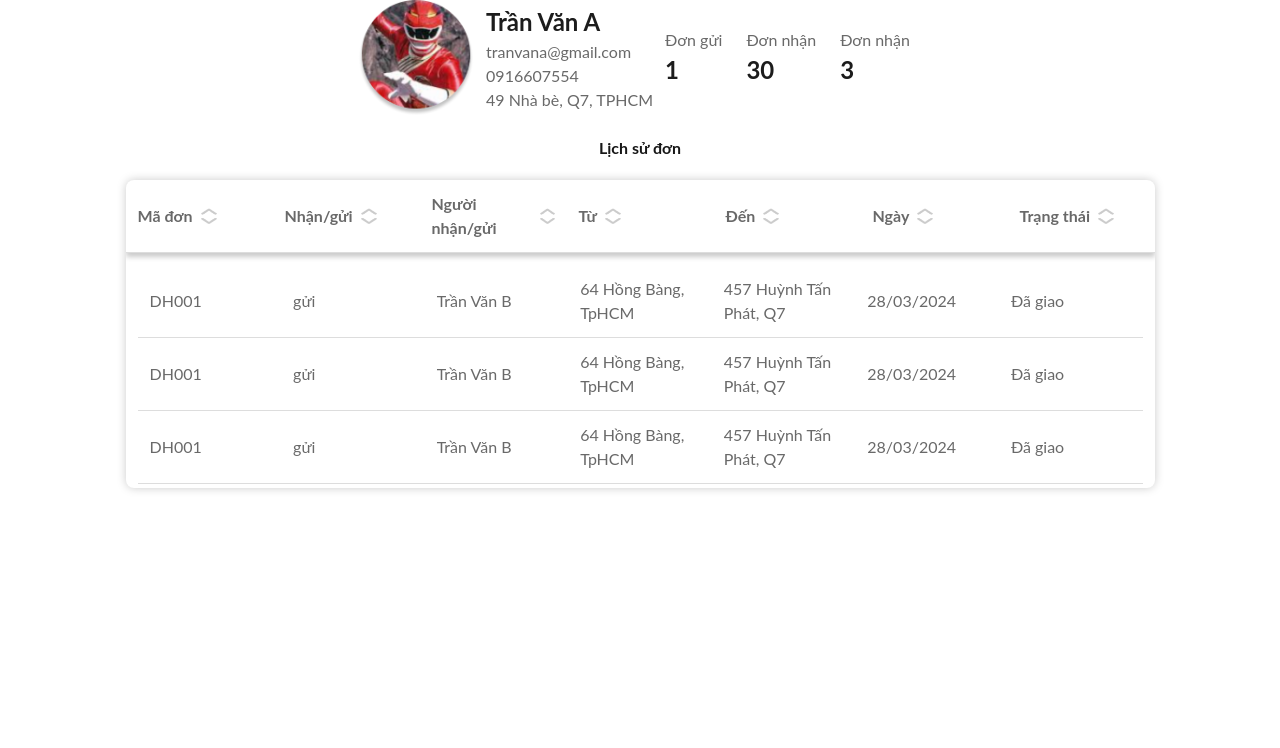
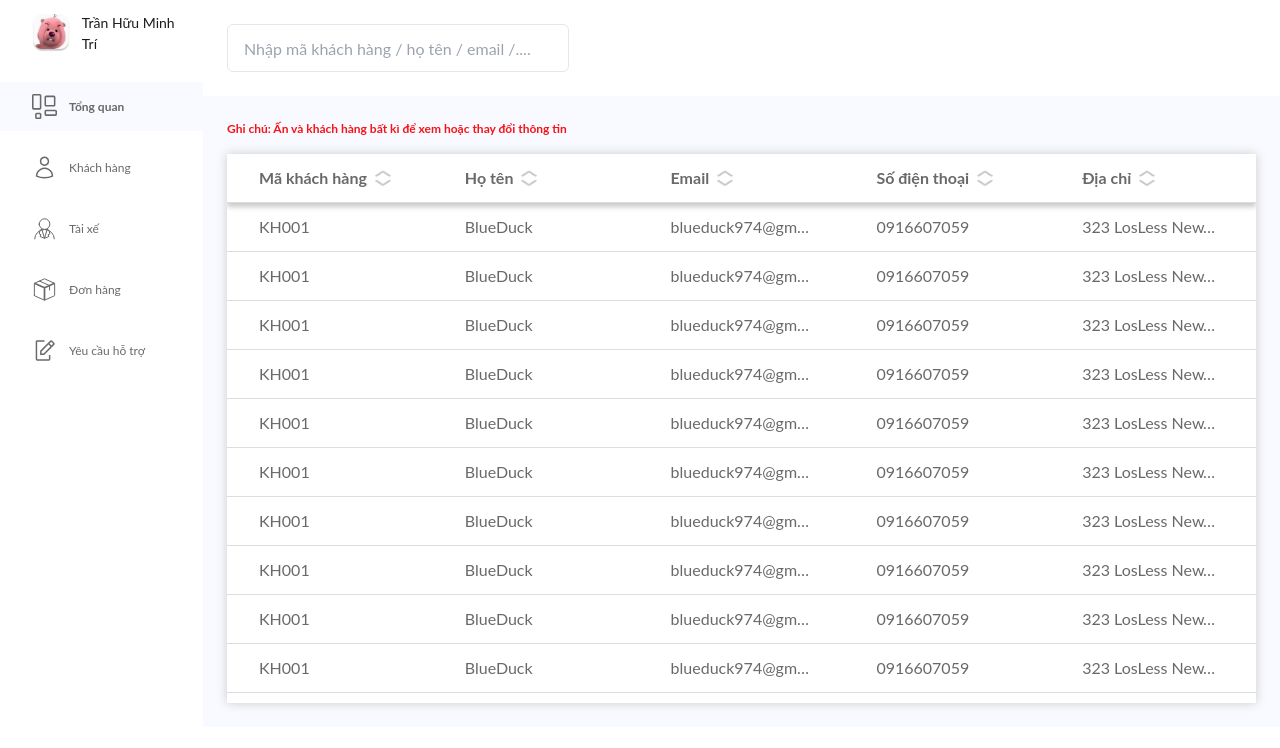
Before and after one commit to wirisungs/tpexpress-admin, a Next.js app: page /customers in a window 1280 px wide. Shown: the top 748 px of the page. Built offline with nearby package versions, Linux system fonts and the light colour scheme.

Commit message:
Up giao dien v1

```diff
--- a/src/Style/DTri/styles_popupc.css
+++ b/src/Style/DTri/styles_popupc.css
@@ -1,10 +1,22 @@
-  .all{
+body {
+  display: flex;
+  justify-content: center;
+  align-items: center;
+  height: 100vh;
+  margin: 0;
+}
+
+.all {
   display: flex;
   flex-direction: column;
-    width: 100%;
-    /* justify-content: center;  */
+  width: 774px;
+  height: 514px;
   align-items: center;
+  justify-content: center;
+  padding: 12px;
+  background-color: #f9f9f9; /* Bạn có thể thay đổi màu nền nếu muốn */
 }
+
 .table-container {
   background-color: white;
   border-radius: 8px;
@@ -22,7 +34,6 @@
   position: sticky;
   top: 0;
   z-index: 1;
-
   box-shadow: 0 4px 5px #CBCBCB; /* Thêm shadow phía dưới */
 }
 
@@ -46,7 +57,6 @@
   color: #696969;
 }
 
-
 td {
   color: #696969;
   font-weight: 400;
@@ -67,7 +77,6 @@
   display: table;
   width: 100%;
   table-layout: fixed;
-
 }
 
 tbody tr:hover {
@@ -82,43 +91,49 @@
   padding: 20px 0;
 }
 
-.top{
+.top {
   display: flex;
   flex-direction: row;
   width: 100%;
   align-items: center;
-  justify-content: center;
+  justify-content:space-between;
+
 }
-.top-left{
+
+.top-left {
   display: flex;
   flex-direction: row;
-  align-items: center;
 }
 
-.top-left1{
+.top-left1 {
   width: 116px;
   height: 116px;
   margin-right: 12px;
 }
 
-
-.name{
+.name {
   font-size: 24px;
   font-weight: 700;
   color: #1C1C1C;
 }
 
-.detail{
+.detail {
   font-size: 16px;
   font-weight: 400;
   color: #696969;
 }
 
-.top-right{
+.top-right {
   display: flex;
   flex-direction: row;
+  justify-content: center; /* Căn giữa các phần tử theo trục ngang */
+  align-items: center; /* Căn giữa theo trục dọc */
 }
 
-.top-right1{
+.top-right1 {
+  display: flex;
+  flex-direction: column; /* Các phần tử bên trong theo cột */
+  align-items: center; /* Căn giữa nội dung theo trục dọc */
+  justify-content: center; /* Căn giữa theo trục ngang */
   margin: 12px;
 }
--- a/src/app/cskh/page.tsx
+++ b/src/app/cskh/page.tsx
@@ -1,12 +1,10 @@
 import React from 'react';
 import '@/Style/DTri/styles_customers.css';
-import downup from '@/Pictures/images/downup.png';
-import ava1 from '@/Pictures/Images/ava1.png'
+import downup from '@/Pictures/Images_DT/downup.png';
+import ava1 from '@/Pictures/Images_DT/ava1.png'
 import Image from 'next/image';
 import NavbarTab from '@/components/CommonComponents/Layout/Items/NavbarTab';
 import IconAndText from '@/components/CommonComponents/Layout/Items/IconAndText';
-import Input from '@/components/CommonComponents/Inputs/Inputs';
-
 
 const Customers: React.FC = () => {
   // Tạo một mảng giả lập 10 phần tử
--- a/src/app/customers/page.tsx
+++ b/src/app/customers/page.tsx
@@ -1,7 +1,7 @@
 import React from 'react';
 import '@/Style/DTri/styles_customers.css';
-import downup from '@/Pictures/images/downup.png';
-import ava1 from '@/Pictures/Images/ava1.png'
+import downup from '@/Pictures/Images_DT/downup.png';
+import ava1 from '@/Pictures/Images_DT/ava1.png'
 import Image from 'next/image';
 import NavbarTab from '@/components/CommonComponents/Layout/Items/NavbarTab';
 import IconAndText from '@/components/CommonComponents/Layout/Items/IconAndText';
@@ -20,79 +20,79 @@ const Customers: React.FC = () => {
   });
 
   return (
-    // <div className='all'>
-    //   <div className='left'>
-    //       <IconAndText
-    //         Text={<span className="textnav">Trần Hữu Minh Trí</span>}
-    //         Icon={<Image src={ava1} alt="Avatar" width={40} height={40} />}
-    //       />
-    //       <div className='nav'>
-    //         <NavbarTab/>
-    //       </div>
-    //   </div>
+    <div className='all'>
+      <div className='left'>
+          <IconAndText
+            Text={<span className="textnav">Trần Hữu Minh Trí</span>}
+            Icon={<Image src={ava1} alt="Avatar" width={40} height={40} />}
+          />
+          <div className='nav'>
+            <NavbarTab/>
+          </div>
+      </div>
 
-    //   <div className='right'>
-    //     <div className='inputright'>
-    //       <Input type="search" placeholder="Nhập mã khách hàng / họ tên / email /...."  />
-    //     </div>
-    //     <div className='right-bottom'>
-    //     <div className="note-container">
-    //           <p className='note'>Ghi chú: Ấn và khách hàng bất kì để xem hoặc thay đổi thông tin</p>
-    //        </div>
-    //   <div className='table-container'>
-    //     <table>
-    //       <thead >
-    //       <tr>
-    //           <th>
-    //             <div className="header-cell">
-    //               Mã khách hàng
-    //               <Image src={downup} alt="downup icon" className='downup-icon' />
-    //             </div>
-    //           </th>
-    //           <th>
-    //             <div className="header-cell">
-    //               Họ tên
-    //               <Image src={downup} alt="downup icon" className='downup-icon' />
-    //             </div>
-    //           </th>
-    //           <th>
-    //             <div className="header-cell">
-    //               Email
-    //               <Image src={downup} alt="downup icon" className='downup-icon' />
-    //             </div>
-    //           </th>
-    //           <th>
-    //             <div className="header-cell">
-    //               Số điện thoại
-    //               <Image src={downup} alt="downup icon" className='downup-icon' />
-    //             </div>
-    //           </th>
-    //           <th>
-    //             <div className="header-cell">
-    //               Địa chỉ
-    //               <Image src={downup} alt="downup icon" className='downup-icon' />
-    //             </div>
-    //           </th>
-    //         </tr>
-    //       </thead>
-    //       <tbody>
-    //         {customerData.map((customer, index) => (
-    //           <tr key={index}>
-    //             <td className='rowdetail'>{customer.id}</td>
-    //             <td className='rowdetail'>{customer.name}</td>
-    //             <td className='email-cell'>{customer.email}</td>
-    //             <td className='rowdetail'>{customer.phone}</td>
-    //             <td className='address-cell'>{customer.address}</td>
-    //           </tr>
-    //         ))}
-    //       </tbody>
-    //     </table>
-    //   </div>
-    //     </div>
-    //   </div>
+      <div className='right'>
+        <div className='inputright'>
+          <Input type="search" placeholder="Nhập mã khách hàng / họ tên / email /...."  />
+        </div>
+        <div className='right-bottom'>
+        <div className="note-container">
+              <p className='note'>Ghi chú: Ấn và khách hàng bất kì để xem hoặc thay đổi thông tin</p>
+           </div>
+      <div className='table-container'>
+        <table>
+          <thead >
+          <tr>
+              <th>
+                <div className="header-cell">
+                  Mã khách hàng
+                  <Image src={downup} alt="downup icon" className='downup-icon' />
+                </div>
+              </th>
+              <th>
+                <div className="header-cell">
+                  Họ tên
+                  <Image src={downup} alt="downup icon" className='downup-icon' />
+                </div>
+              </th>
+              <th>
+                <div className="header-cell">
+                  Email
+                  <Image src={downup} alt="downup icon" className='downup-icon' />
+                </div>
+              </th>
+              <th>
+                <div className="header-cell">
+                  Số điện thoại
+                  <Image src={downup} alt="downup icon" className='downup-icon' />
+                </div>
+              </th>
+              <th>
+                <div className="header-cell">
+                  Địa chỉ
+                  <Image src={downup} alt="downup icon" className='downup-icon' />
+                </div>
+              </th>
+            </tr>
+          </thead>
+          <tbody>
+            {customerData.map((customer, index) => (
+              <tr key={index}>
+                <td className='rowdetail'>{customer.id}</td>
+                <td className='rowdetail'>{customer.name}</td>
+                <td className='email-cell'>{customer.email}</td>
+                <td className='rowdetail'>{customer.phone}</td>
+                <td className='address-cell'>{customer.address}</td>
+              </tr>
+            ))}
+          </tbody>
+        </table>
+      </div>
+        </div>
+      </div>
 
-    // </div>
-    <PopupC/>
+    </div>
+    // <PopupC/>
   );
 };
 
```
Lines whose indentation alone changed are shown as unchanged.
